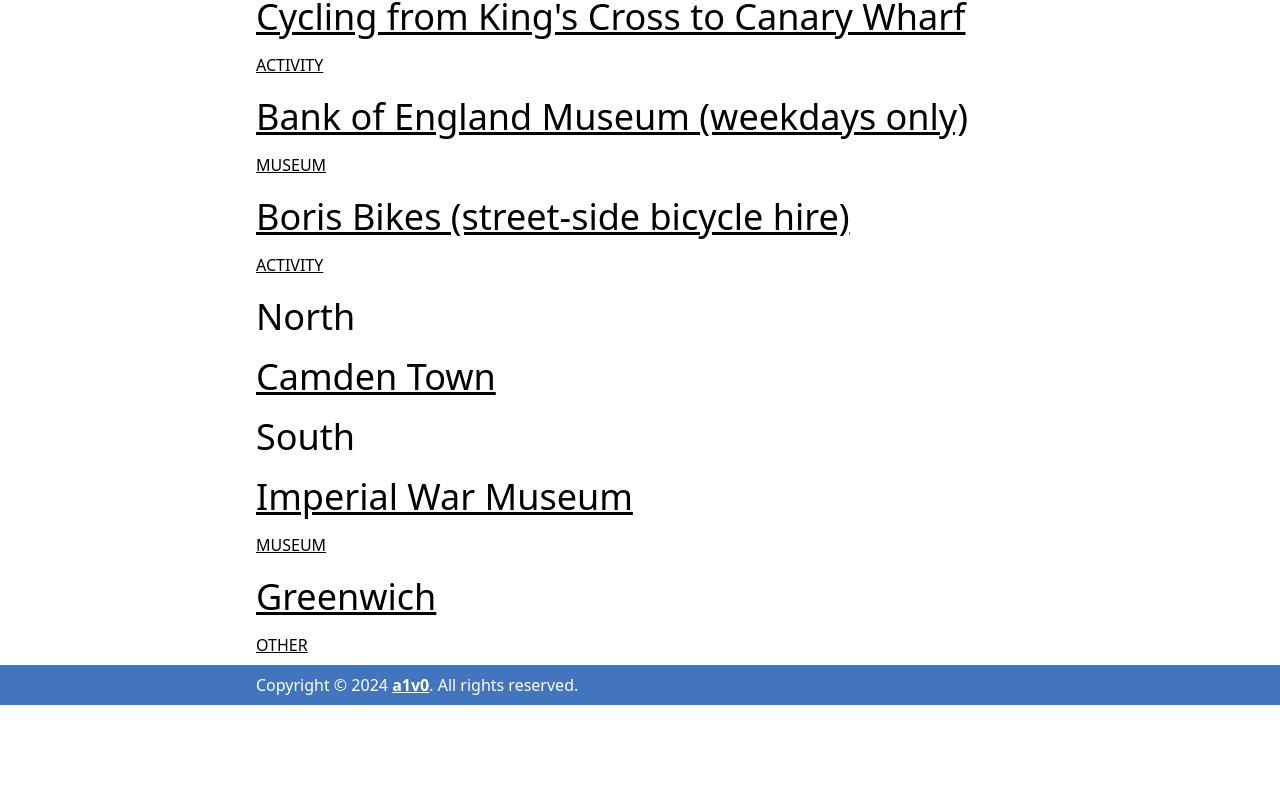
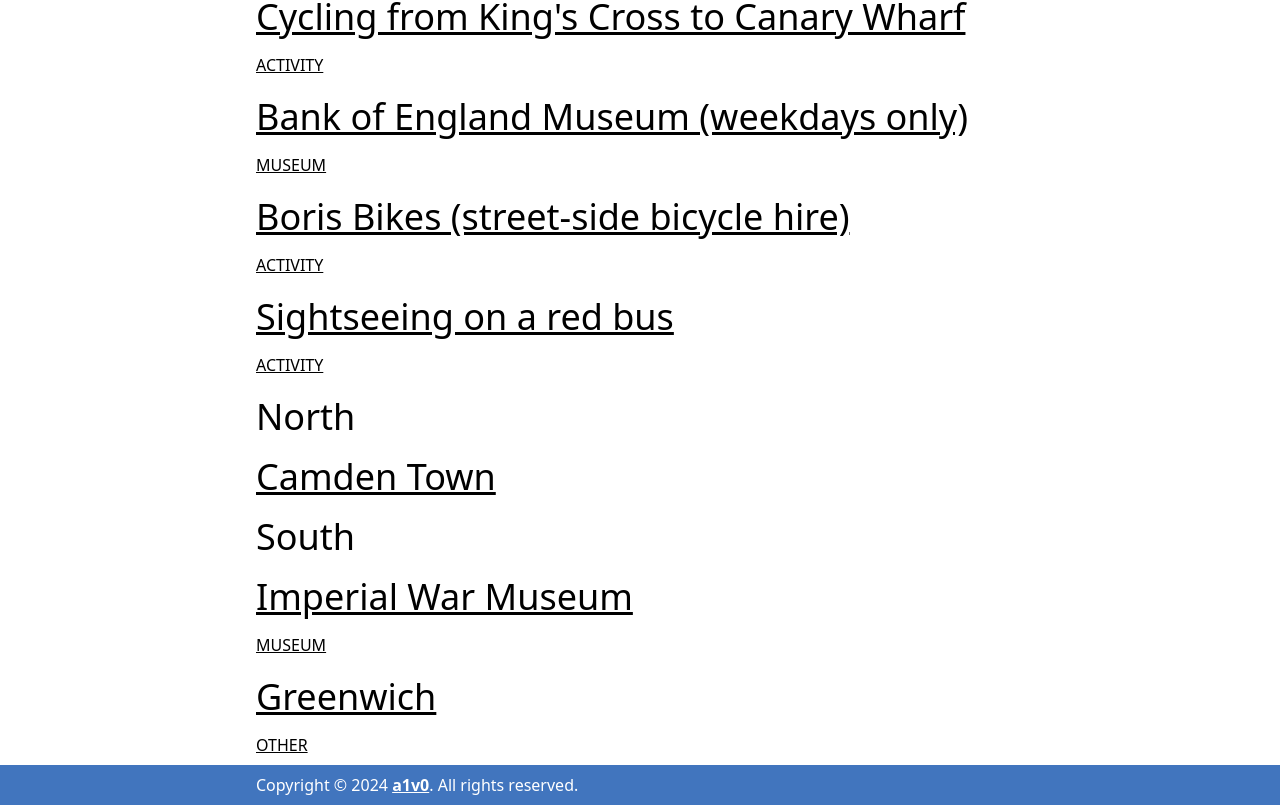
Before and after one commit to a1v0/london-liste, a Next.js app: page /areas in a window 1280 px wide. Shown: the part 1619-2424 px from the top of the page. Before the commit the page ends 2324 px from the top, so only its background shows below. Built offline with nearby package versions, Linux system fonts and the light colour scheme; a web font is replaced by a local one.

Commit message:
Add Sightseeing on a red bus

```diff
--- a/app/places.js
+++ b/app/places.js
@@ -263,19 +263,19 @@ exports.places = [
 	 	location: "Central - everywhere", // "[region] - [area]" or "[region] - [Tube stop]". For examples, see above.
 	 	website: "https://tfl.gov.uk/modes/cycling/santander-cycles",
 	},
-	// {
-	// 	slug: "", // leave this blank
-	// 	name: "",
-	// 	keyFacts: [
-	// 		"",
-	// 		"", // add more or delete as necessary
-	// 	],
-	// 	description: "",
-	// 	type: "", // see list of approved types above. Let a1v0 know if you need to add another type.
-	// 	cost: "",
-	// 	location: "", // "[region] - [area]" or "[region] - [Tube stop]". For examples, see above.
-	// 	website: "",
-	// },
+	{
+	 	slug: "london-bus-tour", // leave this blank
+	 	name: "Sightseeing on a red bus",
+	 	keyFacts: [
+	 		"See the sights for the cost of a normal bus fare",
+	 		"Check out the website for a list of all leisure routes. They're ordinary bus routes that go along all of the important tourist spots", // add more or delete as necessary
+	 	],
+	 	description: "",
+	 	type: "activity", // see list of approved types above. Let a1v0 know if you need to add another type.
+	 	cost: "ca. £2",
+		location: "Central - various", // "[region] - [area]" or "[region] - [Tube stop]". For examples, see above.
+		website: "https://tfl.gov.uk/travel-information/visiting-london/experience-london/bus-leisure-routes",
+	},
 	// {
 	// 	slug: "", // leave this blank
 	// 	name: "",
@@ -434,7 +434,6 @@ exports.places = [
 	// },
 
 	// ACTIVITIES
-	// Barclays Bike
 	// Looking for Roman shards at the Millennium Bridge
 	// London Walk (there are some very good ones, just Google them. A Beatles walk, a Jack the Ripper walk etc. and they cost about five pounds)
 	// The Monument (two pounds for students, but one must climb 311 steps)
```
